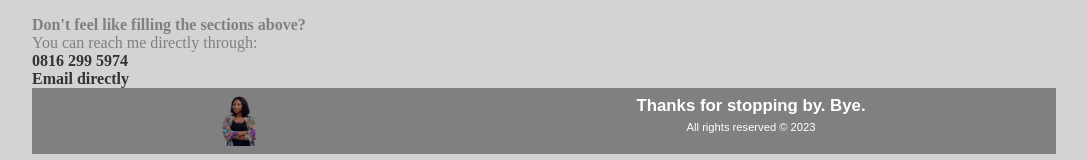
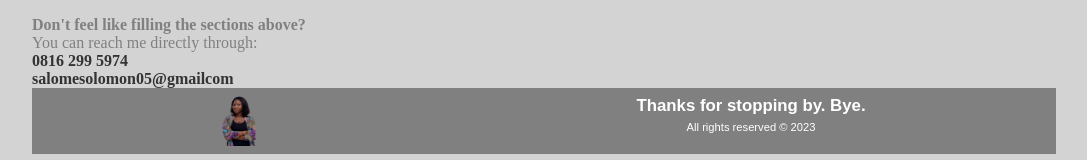
Before and after one commit to ayelukara/zamua, a plain HTML site: page contact.html in a window 1280 px wide. Shown: the part 290-450 px from the top of the page, without its empty margins (96-1183 px from the left). Drawn offline with Linux system fonts and the light colour scheme.

Commit message:
Update contact.html
Updated

```diff
--- a/contact.html
+++ b/contact.html
@@ -40,7 +40,7 @@
 					<h3>Don't feel like filling the sections above?</h1>
 					<p>You can reach me directly through:</p>
 					<a href="tel:+2348162995974">0816 299 5974</a>
-					<a href="mailto:salomesolomon05@gmailcom">Email directly</a>
+					<a href="mailto:salomesolomon05@gmailcom">salomesolomon05@gmailcom</a>
 				</div>
 			</div>
 		</div>
```
